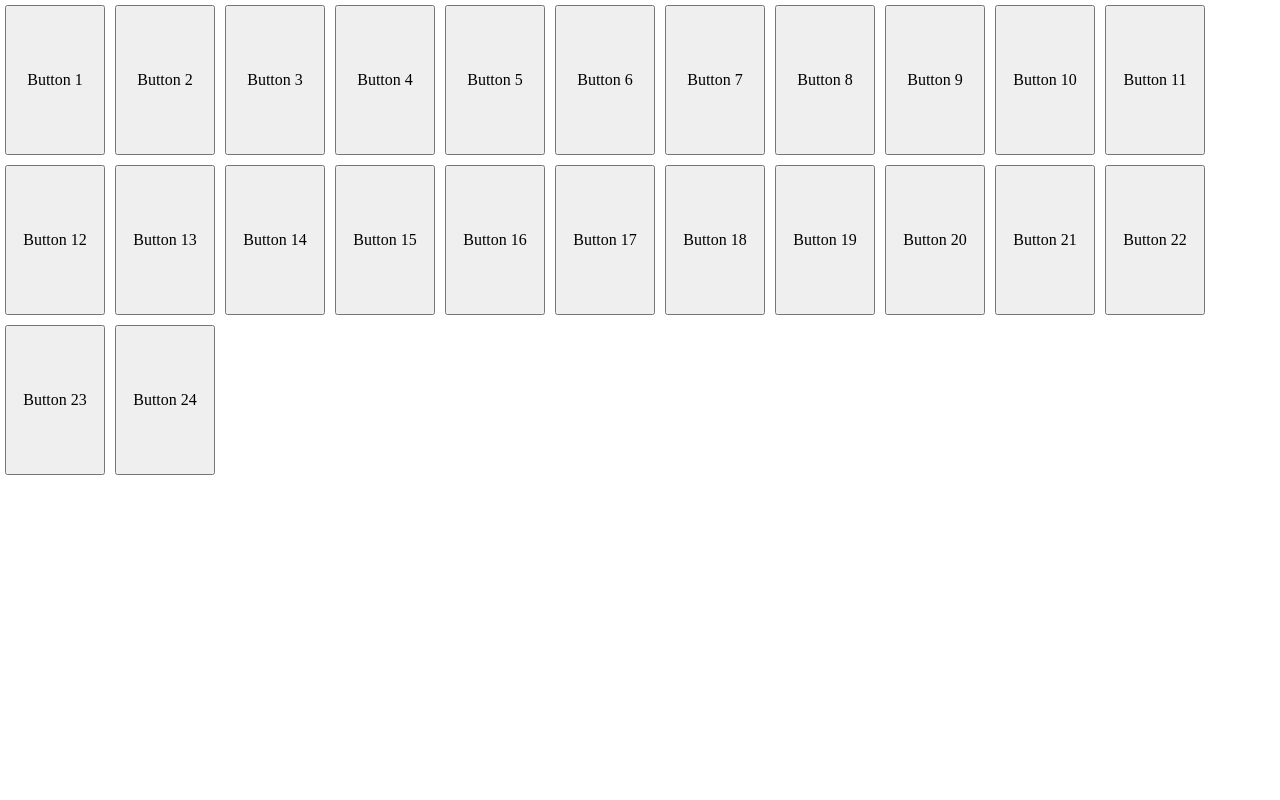
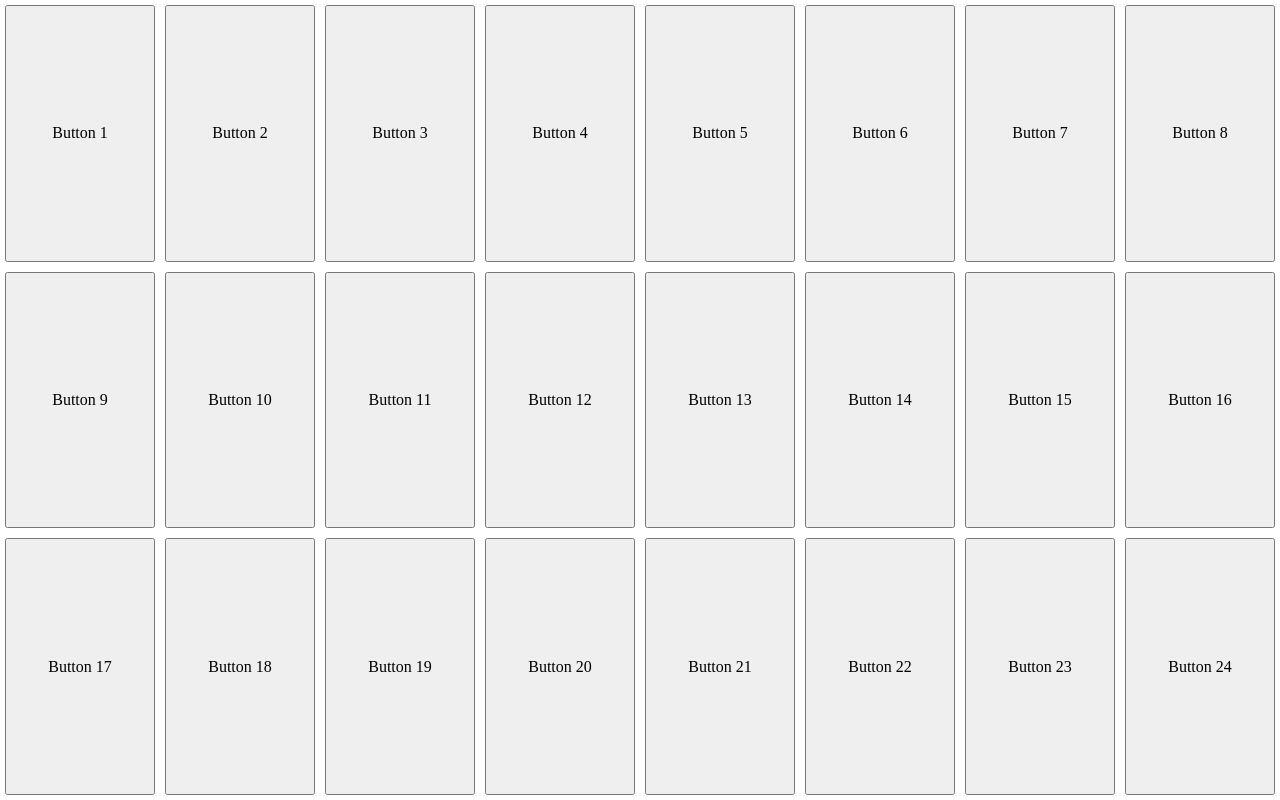
Before and after one commit to voshond/vJoyVirtualButtonMatrix, a website: page views/index.html in a window 1280 px wide. Drawn offline with Linux system fonts and the light colour scheme; files that its build step writes are made by us from their sources.

Commit message:
Update buttons.css

```diff
--- a/public/css/buttons.css
+++ b/public/css/buttons.css
@@ -1,20 +1,22 @@
 body {
+  display: flex;
   width: 100vw;
   height: 100vh;
 }
 
-.buttonGridContainer {
+#buttonGridContainer {
+  flex: 1;
   display: flex;
-
   width: 100vw;
   height: 100vh;
-  justify-content: space-between;
-  align-content: space-between;
-  align-items: stretch !important;
+  justify-content: space-around;
+  align-content: stretch;
+  align-items: stretch;
+  flex-flow: row wrap;
 }
 
 .gridButton {
   margin: 5px;
+  min-width: 150px;
   min-height: 150px;
-  min-width: 100px;
 }
```
